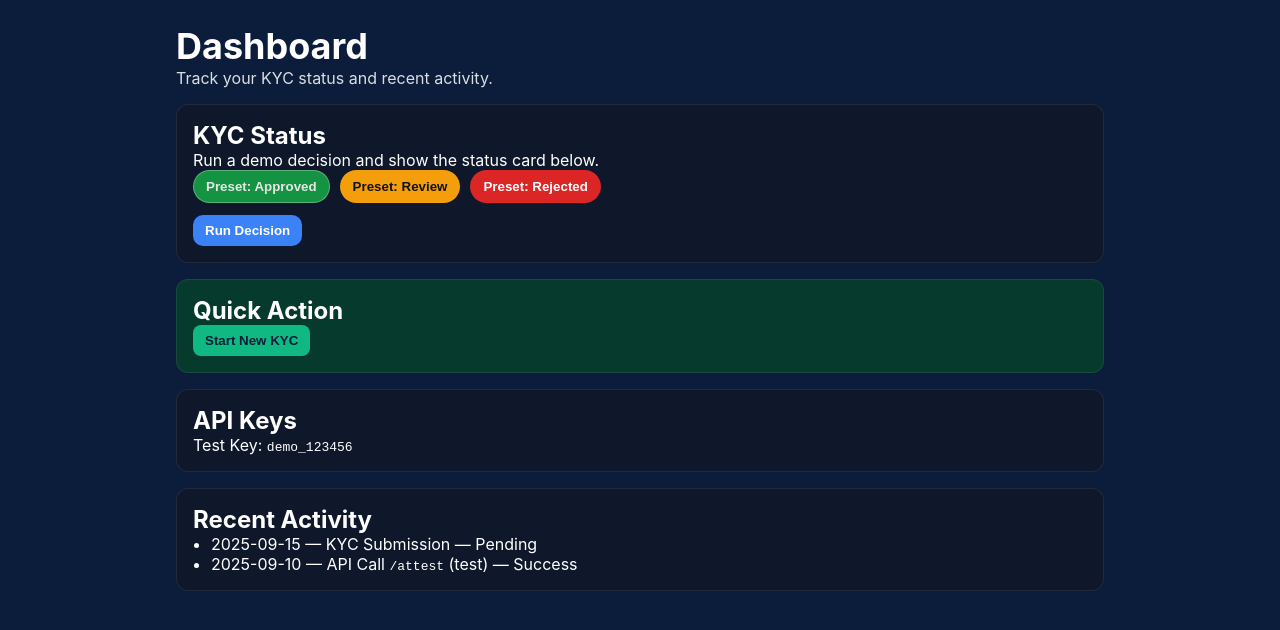
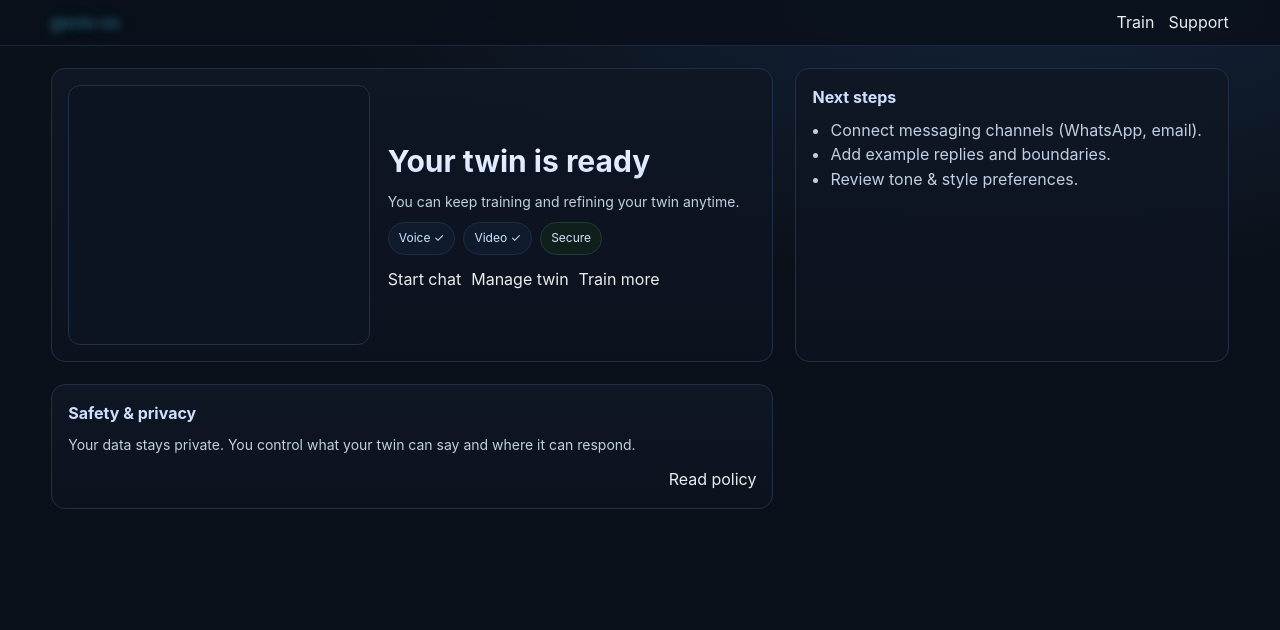
Before and after one commit to genio-ai/genio-os, a Next.js app: page /dashboard in a window 1280 px wide. Shown: the top 630 px of the page. Built offline with nearby package versions, Linux system fonts and the light colour scheme.

Commit message:
Update dashboard.js

```diff
--- a/pages/dashboard.js
+++ b/pages/dashboard.js
@@ -1,51 +1,164 @@
-import KycStatusCard from "../components/KycStatusCard";
+// File: pages/dashboard.js
+import { useEffect, useState } from "react";
+import Head from "next/head";
+import Link from "next/link";
+
+const DRAFT_KEY = "twin_ob_draft";
 
 export default function Dashboard() {
+  const [summary, setSummary] = useState({
+    about: "",
+    voiceSec: 0,
+    videoSec: 0,
+    videoCover: "",
+  });
+
+  useEffect(() => {
+    // بعد Review من المفترض المسودّة تُمسح، لكن إن وُجدت نعرضها.
+    try {
+      const d = JSON.parse(localStorage.getItem(DRAFT_KEY) || "{}");
+      setSummary({
+        about: d.about || "",
+        voiceSec: d.voiceSec || 0,
+        videoSec: d.videoSec || 0,
+        videoCover: d.videoCover || "",
+      });
+    } catch {}
+  }, []);
+
+  const shortAbout =
+    summary.about?.trim()?.length
+      ? (summary.about.length > 160 ? summary.about.slice(0, 160) + "…" : summary.about)
+      : "You can keep training and refining your twin anytime.";
+
   return (
-    <div style={{ minHeight: "100vh", background: "#0B1D3A", color: "#fff" }}>
-      <div style={{ maxWidth: 960, margin: "0 auto", padding: "24px 16px" }}>
-        <h1 style={{ margin: 0, fontSize: 36 }}>Dashboard</h1>
-        <p style={{ opacity: 0.85 }}>Track your KYC status and recent activity.</p>
+    <>
+      <Head>
+        <title>genio os — Dashboard</title>
+        <meta name="description" content="Your digital twin is ready. Manage, chat, and keep training it." />
+      </Head>
 
-        <section style={{
-          marginTop: 16, padding: 16, borderRadius: 12, background: "#0F172A",
-          border: "1px solid rgba(255,255,255,0.08)"
-        }}>
-          <h2 style={{ marginTop: 0 }}>KYC Status</h2>
-          <p>Run a demo decision and show the status card below.</p>
-          <KycStatusCard />
+      <header className="hdr">
+        <div className="container nav">
+          <Link href="/" className="brand" aria-label="genio os">
+            <span className="brand-name brand-neon">genio os</span>
+          </Link>
+          <nav className="links">
+            <Link href="/onboarding/personality">Train</Link>
+            <Link href="/support">Support</Link>
+          </nav>
+        </div>
+      </header>
+
+      <main className="container grid">
+        <section className="card hero">
+          <div className="media">
+            {summary.videoCover ? (
+              <img src={summary.videoCover} alt="Twin cover" />
+            ) : (
+              <div className="placeholder" aria-hidden="true">
+                <div className="orb" />
+              </div>
+            )}
+          </div>
+          <div className="meta">
+            <h1>Your twin is ready</h1>
+            <p className="muted">{shortAbout}</p>
+            <div className="chips">
+              <span className="chip">Voice {summary.voiceSec ? `${summary.voiceSec}s` : "✓"}</span>
+              <span className="chip">Video {summary.videoSec ? `${summary.videoSec}s` : "✓"}</span>
+              <span className="chip ok">Secure</span>
+            </div>
+            <div className="actions">
+              <Link href="/chat" className="btn btn-neon">Start chat</Link>
+              <Link href="/settings" className="btn">Manage twin</Link>
+              <Link href="/onboarding/personality" className="btn ghost">Train more</Link>
+            </div>
+          </div>
         </section>
 
-        <section style={{
-          marginTop: 16, padding: 16, borderRadius: 12, background: "#063A2D",
-          border: "1px solid rgba(255,255,255,0.08)"
-        }}>
-          <h2 style={{ marginTop: 0 }}>Quick Action</h2>
-          <button style={{ padding: "8px 12px", background: "#10B981", color: "#0B1D3A",
-            border: "none", borderRadius: 8, fontWeight: 700 }}>
-            Start New KYC
-          </button>
+        <section className="card col">
+          <h2>Next steps</h2>
+          <ul className="todo">
+            <li>Connect messaging channels (WhatsApp, email).</li>
+            <li>Add example replies and boundaries.</li>
+            <li>Review tone & style preferences.</li>
+          </ul>
         </section>
 
-        <section style={{
-          marginTop: 16, padding: 16, borderRadius: 12, background: "#0F172A",
-          border: "1px solid rgba(255,255,255,0.08)"
-        }}>
-          <h2 style={{ marginTop: 0 }}>API Keys</h2>
-          <div>Test Key: <code>demo_123456</code></div>
+        <section className="card col">
+          <h2>Safety & privacy</h2>
+          <p className="muted">
+            Your data stays private. You control what your twin can say and where it can respond.
+          </p>
+          <div className="actions end">
+            <Link href="/support" className="btn">Read policy</Link>
+          </div>
         </section>
+      </main>
 
-        <section style={{
-          marginTop: 16, padding: 16, borderRadius: 12, background: "#0F172A",
-          border: "1px solid rgba(255,255,255,0.08)"
-        }}>
-          <h2 style={{ marginTop: 0 }}>Recent Activity</h2>
-          <ul style={{ margin: 0, paddingLeft: 18 }}>
-            <li>2025-09-15 — KYC Submission — Pending</li>
-            <li>2025-09-10 — API Call <code>/attest</code> (test) — Success</li>
-          </ul>
-        </section>
-      </div>
-    </div>
+      <style jsx>{`
+        :root{
+          --bg:#0a1018; --card:#0f1725; --muted:#a7b7c8; --text:#edf3ff;
+          --neon1:#20E3B2; --neon2:#6FC3FF; --ink:#071018;
+        }
+        .container{width:min(1200px,92%); margin-inline:auto}
+        a{color:inherit; text-decoration:none}
+
+        /* Header */
+        .hdr{position:sticky; top:0; z-index:50; backdrop-filter:saturate(150%) blur(10px); background:#0b111add; border-bottom:1px solid #1b2840}
+        .nav{display:flex; align-items:center; justify-content:space-between; gap:12px; padding:10px 0}
+        .brand-name{font-weight:800; letter-spacing:.2px}
+        .brand-neon{
+          background:linear-gradient(135deg, var(--neon1), var(--neon2));
+          -webkit-background-clip:text; -webkit-text-fill-color:transparent;
+          text-shadow:0 0 8px rgba(111,195,255,.35),0 0 18px rgba(32,227,178,.22);
+        }
+        .links{display:flex; gap:14px}
+        .links a{opacity:.9}
+        .links a:hover{opacity:1}
+
+        /* Layout */
+        main.container.grid{display:grid; grid-template-columns:1.25fr .75fr; gap:22px; padding:22px 0 56px}
+        @media (max-width:980px){ main.container.grid{grid-template-columns:1fr} }
+
+        .card{border:1px solid #20304a; background:linear-gradient(180deg, rgba(15,23,37,.92), rgba(12,18,30,.92)); border-radius:14px; padding:16px}
+        .hero{display:grid; grid-template-columns:0.9fr 1.1fr; gap:18px; align-items:center}
+        @media (max-width:980px){ .hero{grid-template-columns:1fr} }
+
+        .media{position:relative; min-height:220px; display:grid; place-items:center}
+        .media img{width:100%; border-radius:12px; border:1px solid #21314a}
+        .placeholder{width:100%; height:100%; min-height:260px; border-radius:12px; border:1px solid #21314a; display:grid; place-items:center; background:#0c1421}
+        .orb{width:140px; height:140px; border-radius:50%;
+          background:radial-gradient(circle at 30% 30%, var(--neon2), transparent 60%),
+                     radial-gradient(circle at 70% 70%, var(--neon1), transparent 60%);
+          filter:blur(10px) saturate(160%); opacity:.8;
+          animation:pulse 3s ease-in-out infinite;
+        }
+        @keyframes pulse{0%,100%{transform:scale(1)}50%{transform:scale(1.07)}}
+
+        .meta h1{margin:0 0 6px; font-size:clamp(22px,4vw,30px);
+          background:linear-gradient(180deg,#f4f8ff 0%, #cfe0ff 100%); -webkit-background-clip:text; color:transparent;}
+        .muted{color:#c0d0e2; font-size:14px}
+        .chips{display:flex; gap:8px; flex-wrap:wrap; margin:10px 0}
+        .chip{border:1px solid #1f2c44; background:#0f1b2d; color:#cfe6ff; padding:6px 10px; border-radius:999px; font-size:12px}
+        .chip.ok{border-color:#1f3e34; background:#0f1f1b}
+
+        .actions{display:flex; gap:10px; flex-wrap:wrap; margin-top:12px}
+        .actions.end{justify-content:flex-end}
+        .btn{display:inline-flex; align-items:center; justify-content:center; border-radius:12px; cursor:pointer; padding:10px 14px; font-weight:700; border:1px solid #223145; background:#0f1828; color:#edf3ff}
+        .btn.btn-neon{border:none; background:linear-gradient(135deg, var(--neon1), var(--neon2)); color:var(--ink)}
+        .btn.ghost{background:#0f1828; border-style:dashed}
+
+        .col h2{margin:0 0 8px; font-size:16px; color:#cfe0ff}
+        .todo{margin:6px 0 0; padding-left:18px; color:#c0d0e2}
+      `}</style>
+      <style jsx global>{`
+        body{
+          margin:0; font:16px/1.55 Inter, system-ui, -apple-system, Segoe UI, Roboto, Arial, sans-serif;
+          color:#edf3ff; background:radial-gradient(1200px 600px at 80% -10%, #14263d 0%, #0b111a 60%), #0b111a;
+        }
+      `}</style>
+    </>
   );
 }
```
